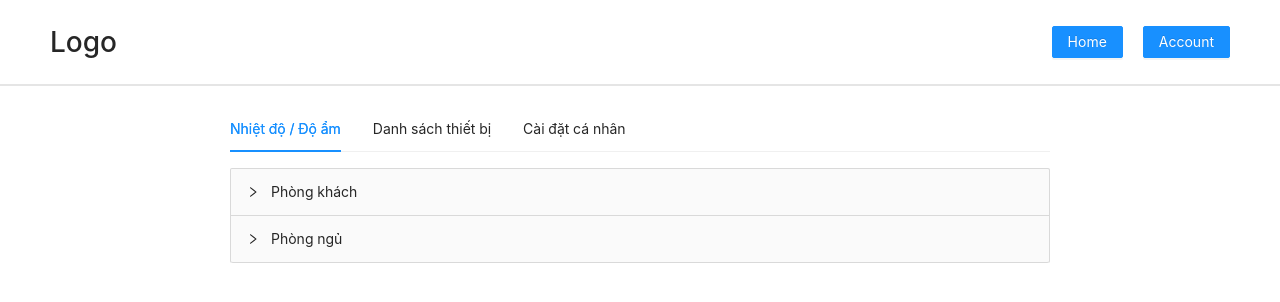
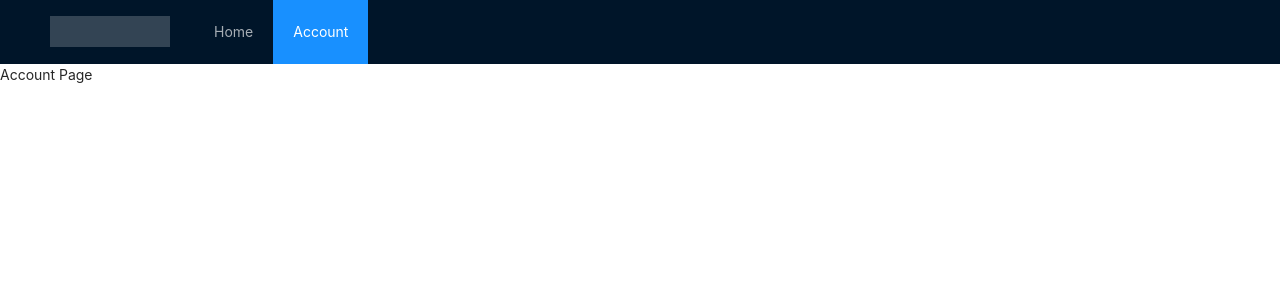
Before and after one commit to khoavuong/MQTT, a React (Create React App) app in the folder client/: page /account in a window 1280 px wide. Shown: the top 302 px of the page. Built offline with nearby package versions, Linux system fonts and the light colour scheme.

Commit message:
Update navigation

```diff
--- a/client/src/App.js
+++ b/client/src/App.js
@@ -1,13 +1,19 @@
 import React from "react";
 import NavBar from "./components/NavBar";
+import "./App.css";
+import { BrowserRouter, Route } from "react-router-dom";
+
 import { Home } from "./pages/Home";
-import "./App.css";
+import { Account } from "./pages/Account";
 
 export const App = () => {
   return (
     <div>
-      <NavBar></NavBar>
-      <Home></Home>
+      <BrowserRouter>
+        <NavBar></NavBar>
+        <Route path="/" exact component={Home} />
+        <Route path="/account" exact component={Account} />
+      </BrowserRouter>
     </div>
   );
 };
--- a/client/src/components/NavBar.js
+++ b/client/src/components/NavBar.js
@@ -1,51 +1,47 @@
 import React from "react";
 import styled from "styled-components";
-import { Button } from "antd";
+import { Layout, Menu } from "antd";
+import { useHistory } from "react-router-dom";
 
-const StickyWrapper = styled.div`
-  position: sticky;
-  top: 0;
-  z-index: 10;
-`;
+const { Header } = Layout;
 
-const Content = styled.div`
-  padding: 20px 50px 20px 50px;
-  display: flex;
-  justify-content: space-between;
-  align-items: center;
-`;
-
-const HrBar = styled.hr`
-  margin: 0;
-  border: 0.3px solid black;
-  opacity: 0.1;
-  padding: 0;
-`;
-
-const Logo = styled.h1`
-  margin: 0;
-`;
-
-const RightMenu = styled.div`
-  display: flex;
+const Logo = styled.div`
+  width: 120px;
+  height: 31px;
+  background: rgba(255, 255, 255, 0.2);
+  margin: 16px 24px 16px 0;
+  float: left;
 `;
 
 const NavBar = () => {
+  const history = useHistory();
+
   return (
-    <StickyWrapper>
-      <Content>
-        <Logo>Logo</Logo>
-        <RightMenu>
-          <Button type="primary" style={{ marginLeft: "20px" }}>
-            Home
-          </Button>
-          <Button type="primary" style={{ marginLeft: "20px" }}>
-            Account
-          </Button>
-        </RightMenu>
-      </Content>
-      <HrBar />
-    </StickyWrapper>
+    <Header>
+      <Logo></Logo>
+      <Menu
+        theme="dark"
+        mode="horizontal"
+        defaultSelectedKeys={[history.location.pathname]}
+      >
+        <Menu.Item
+          key="/"
+          onClick={() => {
+            history.push("/");
+          }}
+        >
+          Home
+        </Menu.Item>
+        <Menu.Item
+          key="/account"
+          onClick={() => {
+            history.push("/account");
+          }}
+        >
+          Account
+        </Menu.Item>
+      </Menu>
+    </Header>
   );
 };
 
--- /dev/null
+++ b/client/src/pages/Account.js
@@ -0,0 +1,5 @@
+import React from "react";
+
+export const Account = () => {
+  return <div>Account Page</div>;
+};
```
